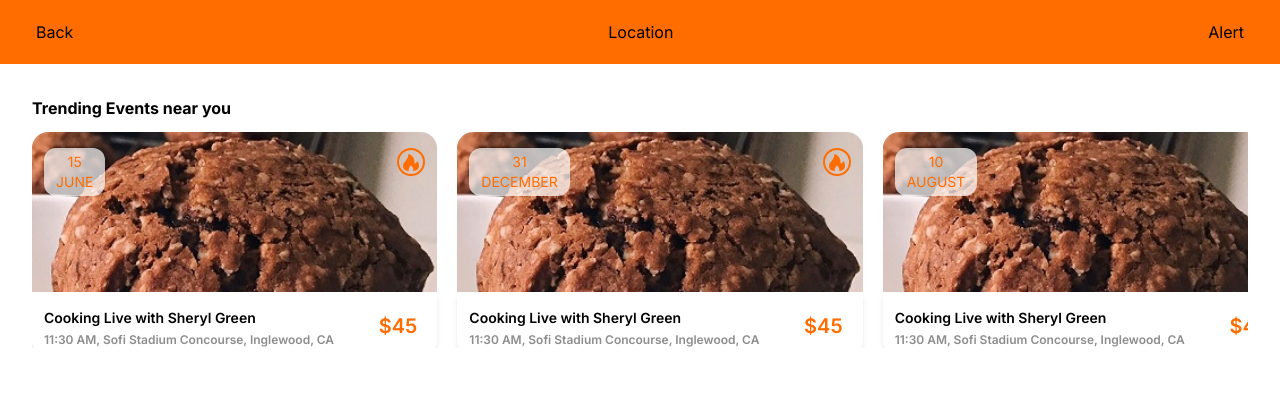
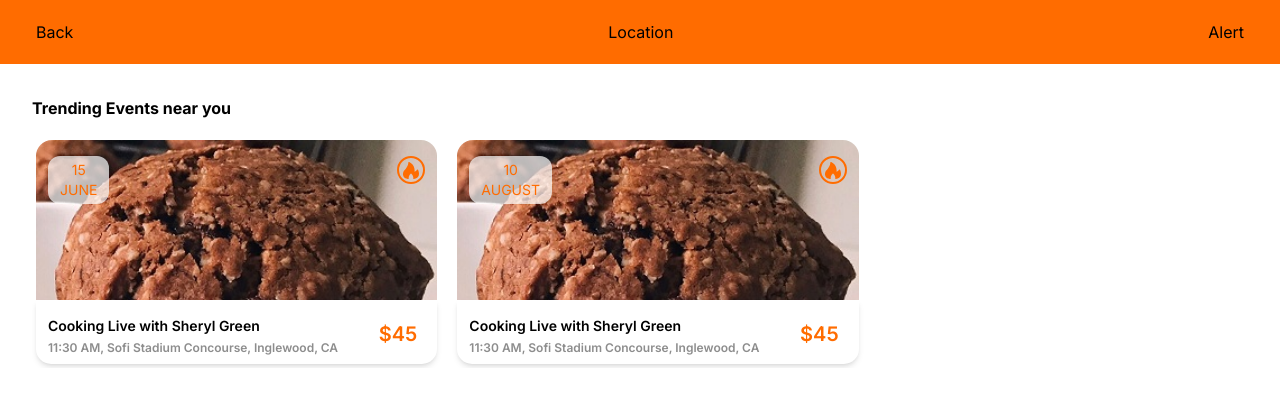
Before and after one commit to Blautzik/immer_frontend, a Next.js app: page /spectator in a window 1280 px wide. Shown: the top 406 px of the page. Built offline with nearby package versions, Linux system fonts and the light colour scheme.

Commit message:
add event card and update cards display

```diff
--- /dev/null
+++ b/src/app/components/Eventcard.tsx
@@ -0,0 +1,92 @@
+"use client";
+
+import Link from "next/link";
+type EventsCardProps = {
+  id: string;
+  day: number;
+  month: string;
+  title: string;
+  subTitle: string;
+  price: number;
+};
+
+import Image from "next/image";
+
+export default function EventCard({
+  id,
+  day,
+  month,
+  title,
+  subTitle,
+  price,
+}: EventsCardProps) {
+  return (
+    <div
+      key={id}
+      className="flex-none w-11/12 md:w-1/3  bg-[url('/pic.jpg')] bg-no-repeat bg-cover  rounded-2xl mb-2 h-52"
+    >
+      <Link href={`/spectator/${id}`}>
+        <div className="flex flex-col  w-full rounded-2xl  ">
+          <div className="flex flex-row h-40 justify-between   pl-3 pr-3 pt-4">
+            <div
+              id="date-item"
+              className="flex flex-col justify-center items-center h-12 w-fit p-3 bg-secondary rounded-xl"
+            >
+              <p className="text-sm text-primary  uppercase font-normal text-center">
+                {day}
+              </p>
+              <p className="text-sm text-primary uppercase font-normal text-center">
+                {month}
+              </p>
+            </div>
+            <div
+              id="icon-item"
+              className="bg-transparent h-7 w-7 rounded-2xl p-1 border-solid border-2 border-primary"
+            >
+              <Image
+                src="/vector-fire.svg"
+                width={18}
+                height={18}
+                alt="vector-fire"
+              />
+            </div>
+          </div>
+          <div
+            className="flex flex-row h-16 bg-white w-full justify-between pl-3 pr-3 pt-3 inset-y-0 shadow-md"
+            style={{
+              borderRadius: "0px 0px 15px 15px",
+            }}
+          >
+            <div className="flex flex-col h-12 w-11/12 max-w-xs overflow-hidden">
+              <p
+                style={{
+                  whiteSpace: "nowrap",
+                  overflow: "hidden",
+                  textOverflow: "ellipsis",
+                }}
+                className="text-sm text-black font-semibold mt-1"
+              >
+                {title}
+              </p>
+              <p
+                style={{
+                  whiteSpace: "nowrap",
+                  overflow: "hidden",
+                  textOverflow: "ellipsis",
+                }}
+                className="text-xs text-trending_subtext  mt-1 font-semibold"
+              >
+                {subTitle}
+              </p>
+            </div>
+            <div className="pr-2 pl-2  h-12 justify-end">
+              <p className="text-primary mt-2 text-xl text-end font-semibold">
+                ${price}
+              </p>
+            </div>
+          </div>
+        </div>
+      </Link>
+    </div>
+  );
+}
--- /dev/null
+++ b/src/app/components/TrendingEventList.tsx
@@ -0,0 +1,35 @@
+import EventCard from "./Eventcard";
+
+type TrendingEventsProps = {
+  id: string;
+  status: boolean;
+  day: number;
+  month: string;
+  title: string;
+  subTitle: string;
+  price: number;
+}[];
+
+type TrendingEventListProps = {
+  filteredEvents: TrendingEventsProps;
+};
+
+export default function TrendingEventList({
+  filteredEvents,
+}: TrendingEventListProps) {
+  return (
+    <div className="flex flex-nowrap gap-5 overflow-x-auto pt-2 pb-3 pl-1 scrolling-touch items-start mb-8 pr-2 w-full">
+      {filteredEvents.map((myevent) => (
+        <EventCard
+          id={myevent.id}
+          day={myevent.day}
+          month={myevent.month}
+          title={myevent.title}
+          subTitle={myevent.subTitle}
+          price={myevent.price}
+          key={myevent.id}
+        />
+      ))}
+    </div>
+  );
+}
--- a/src/app/components/trendingCard.tsx
+++ /dev/null
@@ -1,83 +0,0 @@
-"use client"
-
-type EventsCardProps = {
-  id: string;
-  day: number;
-  month: string;
-  title: string;
-  subTitle: string;
-  price: number;
-};
-
-import Image from "next/image";
-
-export default function TrendingEventsCard({id, day, month, title, subTitle, price}: EventsCardProps) {
-
-  return (
-    <div
-      key={id}
-      className="flex-none w-11/12 md:w-1/3  bg-[url('/pic.jpg')] bg-no-repeat bg-cover  rounded-2xl mb-2 h-52"
-    >
-      <div className="flex flex-col  w-full rounded-2xl  ">
-        <div className="flex flex-row h-40 justify-between   pl-3 pr-3 pt-4">
-          <div
-            id="date-item"
-            className="flex flex-col justify-center items-center h-12 w-fit p-3 bg-secondary rounded-xl"
-          >
-            <p className="text-sm text-primary  uppercase font-normal text-center">
-              {day}
-            </p>
-            <p className="text-sm text-primary uppercase font-normal text-center">
-              {month}
-            </p>
-          </div>
-          <div
-            id="icon-item"
-            className="bg-transparent h-7 w-7 rounded-2xl p-1 border-solid border-2 border-primary"
-          >
-            <Image
-              src="/vector-fire.svg"
-              width={18}
-              height={18}
-              alt="vector-fire"
-            />
-          </div>
-        </div>
-        <div
-          className="flex flex-row h-16 bg-white w-full justify-between pl-3 pr-3 pt-3 inset-y-0 shadow-md"
-          style={{
-            borderRadius: "0px 0px 15px 15px",
-          }}
-        >
-          <div className="flex flex-col h-12 w-11/12 max-w-xs overflow-hidden">
-            <p
-              style={{
-                whiteSpace: "nowrap",
-                overflow: "hidden",
-                textOverflow: "ellipsis",
-              }}
-              className="text-sm text-black font-semibold mt-1"
-            >
-              {title}
-            </p>
-            <p
-              style={{
-                whiteSpace: "nowrap",
-                overflow: "hidden",
-                textOverflow: "ellipsis",
-              }}
-              className="text-xs text-trending_subtext  mt-1 font-semibold"
-            >
-              {subTitle}
-            </p>
-          </div>
-          <div className="pr-2 pl-2  h-12 justify-end">
-            <p className="text-primary mt-2 text-xl text-end font-semibold">
-              ${price}
-            </p>
-          </div>
-        </div>
-      </div>
-    </div>
-  );
-}
--- /dev/null
+++ b/src/app/spectator/[id]/page.tsx
@@ -0,0 +1,7 @@
+export default function EventDetails({params}: any) {
+    return (
+      <div className="min-h-screen items-center justify-center bg-white">
+        <h1>This is Event details for ID {params.id}</h1>
+      </div>
+    );
+}
--- a/src/app/spectator/page.tsx
+++ b/src/app/spectator/page.tsx
@@ -1,7 +1,8 @@
-import TrendingEventsCard from "../components/trendingCard";
+import TrendingEventList from "../components/TrendingEventList";
 
 type TrendingEventsProps = {
   id: string;
+  status: boolean;
   day: number;
   month: string;
   title: string;
@@ -16,14 +17,16 @@ const initialEvents: TrendingEventsProps = [
     title: "Cooking Live with Sheryl Green",
     subTitle: "11:30 AM, Sofi Stadium Concourse, Inglewood, CA",
     price: 45,
+    status: true,
     id: "8gh",
   },
   {
     day: 31,
-    month: "december",
+    month: "july",
     title: "Cooking Live with Sheryl Green",
     subTitle: "11:30 AM, Sofi Stadium Concourse, Inglewood, CA",
     price: 45,
+    status: false,
     id: "8gh",
   },
   {
@@ -32,7 +35,8 @@ const initialEvents: TrendingEventsProps = [
     title: "Cooking Live with Sheryl Green",
     subTitle: "11:30 AM, Sofi Stadium Concourse, Inglewood, CA",
     price: 45,
-    id: "8gh",
+    status: true,
+    id: "8777gh",
   },
   {
     day: 10,
@@ -40,7 +44,8 @@ const initialEvents: TrendingEventsProps = [
     title: "Cooking Live with Sheryl Green",
     subTitle: "11:30 AM, Sofi Stadium Concourse, Inglewood, CA",
     price: 45,
-    id: "8gh",
+    status: false,
+    id: "5555",
   },
   {
     day: 10,
@@ -48,6 +53,7 @@ const initialEvents: TrendingEventsProps = [
     title: "Cooking Live with Sheryl Green",
     subTitle: "11:30 AM, Sofi Stadium Concourse, Inglewood, CA",
     price: 45,
+    status: false,
     id: "8gh",
   },
 ];
@@ -58,15 +64,11 @@ const initialEvents: TrendingEventsProps = [
 
 export default async function Spectator() {
   const trendingEventsData = initialEvents;
-  const settings = {
-    dots: true,
-    infinite: true,
-    speed: 500,
-    slidesToShow: 3,
-    slidesToScroll: 1,
-    autoplay: true,
-    autoplaySpeed: 1000,
-  };
+
+  const filteredEvents = trendingEventsData.filter(
+    (trending) => trending.status === true
+  );
+
   return (
     <main className="min-h-screen items-center justify-center bg-white">
       <header className="flex flex-row w-full justify-between items-center p-4 pl-8 pr-8 bg-primary">
@@ -85,19 +87,7 @@ export default async function Spectator() {
           Trending Events near you
         </h1>
         <div className="items-center justify-center md:pr-8 w-full">
-          <div className="flex flex-nowrap gap-5 overflow-x-scroll scrolling-touch items-start mb-8 w-full">
-            {trendingEventsData.map((myevent) => (
-              <TrendingEventsCard
-                id={myevent.id}
-                day={myevent.day}
-                month={myevent.month}
-                title={myevent.title}
-                subTitle={myevent.subTitle}
-                price={myevent.price}
-                key={myevent.id}
-              />
-            ))}
-          </div>
+          <TrendingEventList filteredEvents={filteredEvents} />
         </div>
       </div>
     </main>
```
Also changed, not shown: src/app/components/myComponent.module.css (added, +7 -0 lines).
